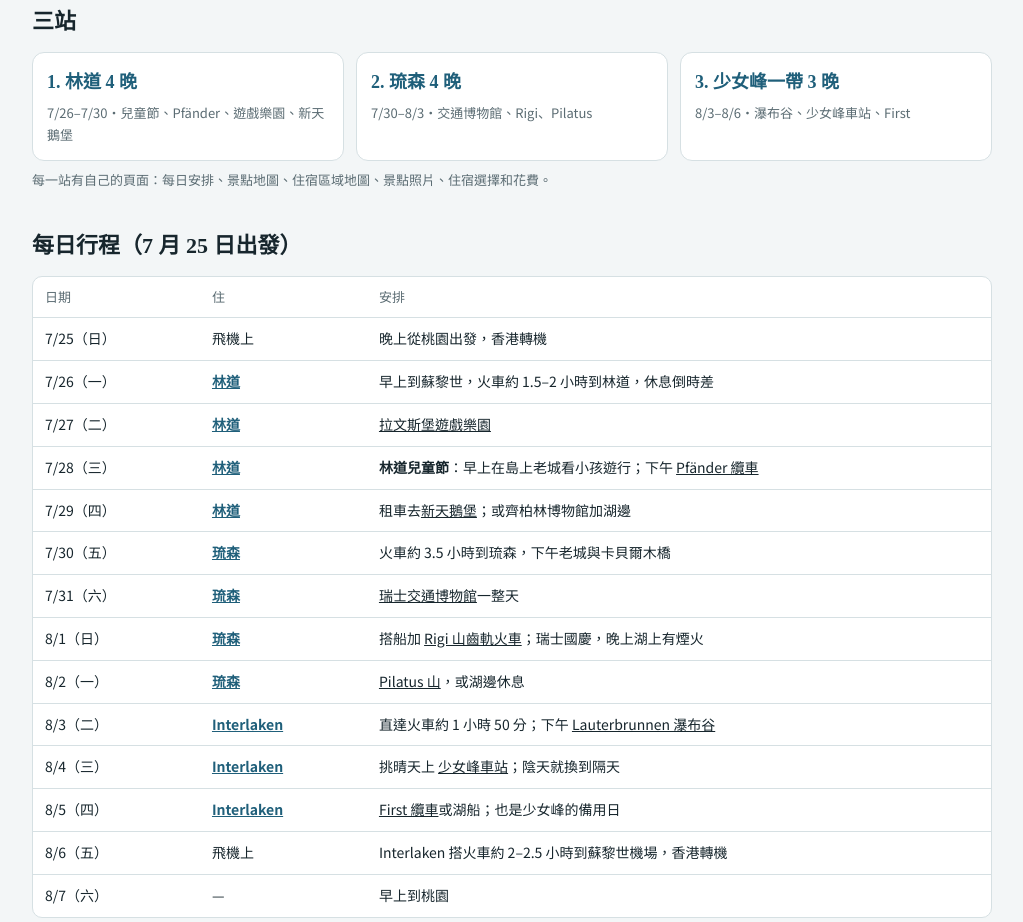
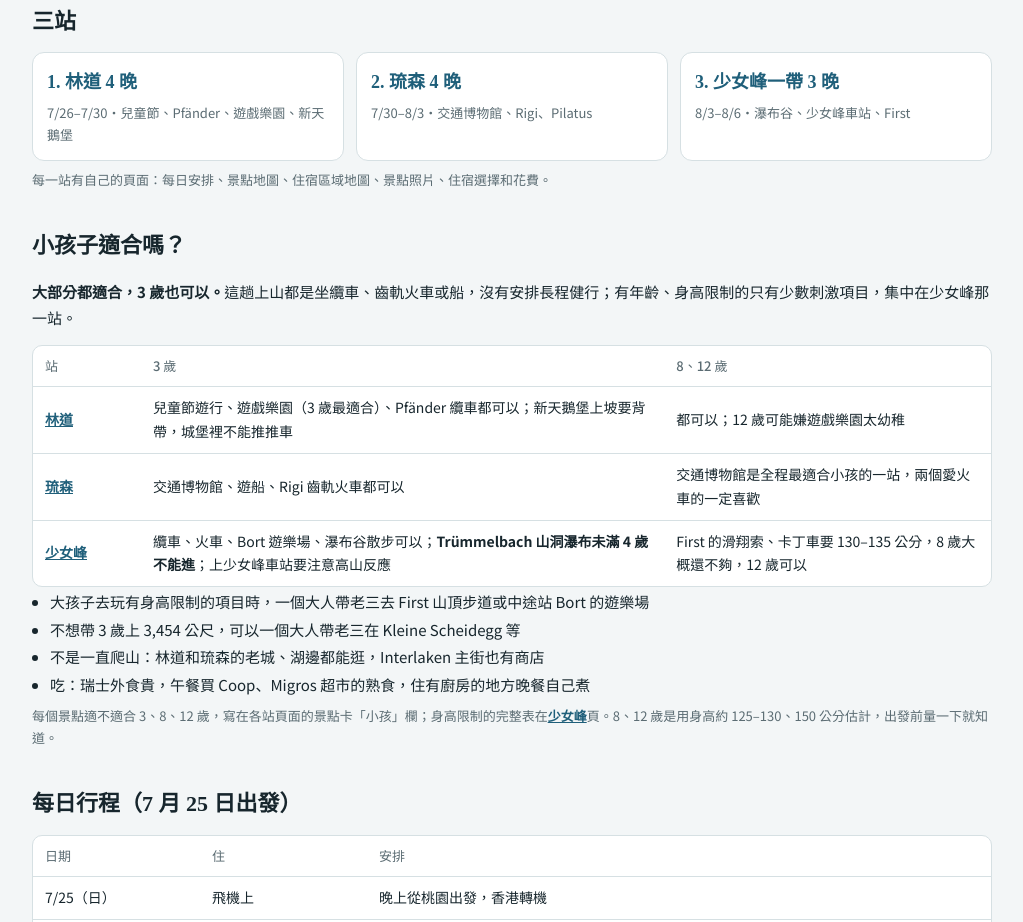
Before and after one commit to MumingC/trip-2027-968e00, a plain HTML site: page index.html in a window 1280 px wide. Shown: the part 396-1318 px from the top of the page, without its empty margins (128-1151 px from the left). Drawn offline with nearby package versions, Linux system fonts and the light colour scheme.

Commit message:
Update trip site
Co-Authored-By: Claude Opus 5.5 <noreply@anthropic.com>

```diff
--- a/index.html
+++ b/index.html
@@ -909,7 +909,12 @@ function sightsSection(){
 }
 function home(){
   heroPlain("2027 年 7 月底・12 天・蘇黎世進出","瑞士＋德南家庭旅行","先在林道住 4 晚，再到琉森住 4 晚玩火車和湖，最後到少女峰山下住 3 晚，從蘇黎世回台。",["7/28 林道兒童節","蘇黎世進出","換 2 次住處",FAM+"約 35–57 萬"],SN["sn-1"]);
-  return '<section><h2>三站</h2><div class="cards seg3">'+[["lindau","1. 林道 4 晚","7/26–7/30・兒童節、Pfänder、遊戲樂園、新天鵝堡"],["luzern","2. 琉森 4 晚","7/30–8/3・交通博物館、Rigi、Pilatus"],["ilk","3. 少女峰一帶 3 晚","8/3–8/6・瀑布谷、少女峰車站、First"]].map(c=>'<a class="card" href="#'+c[0]+'"><h3>'+c[1]+'</h3><p>'+c[2]+'</p></a>').join("")+'</div>'+note("每一站有自己的頁面：每日安排、景點地圖、住宿區域地圖、景點照片、住宿選擇和花費。")+'</section>'+sec("每日行程（7 月 25 日出發）",tbl(["日期","住","安排"],[
+  return '<section><h2>三站</h2><div class="cards seg3">'+[["lindau","1. 林道 4 晚","7/26–7/30・兒童節、Pfänder、遊戲樂園、新天鵝堡"],["luzern","2. 琉森 4 晚","7/30–8/3・交通博物館、Rigi、Pilatus"],["ilk","3. 少女峰一帶 3 晚","8/3–8/6・瀑布谷、少女峰車站、First"]].map(c=>'<a class="card" href="#'+c[0]+'"><h3>'+c[1]+'</h3><p>'+c[2]+'</p></a>').join("")+'</div>'+note("每一站有自己的頁面：每日安排、景點地圖、住宿區域地圖、景點照片、住宿選擇和花費。")+'</section>'+sec("小孩子適合嗎？",'<p><b>大部分都適合，3 歲也可以。</b>這趟上山都是坐纜車、齒軌火車或船，沒有安排長程健行；有年齡、身高限制的只有少數刺激項目，集中在少女峰那一站。</p>'+tbl(["站","3 歲","8、12 歲"],[
+    ['<a class="go" href="#lindau">林道</a>',"兒童節遊行、遊戲樂園（3 歲最適合）、Pfänder 纜車都可以；新天鵝堡上坡要背帶，城堡裡不能推推車","都可以；12 歲可能嫌遊戲樂園太幼稚"],
+    ['<a class="go" href="#luzern">琉森</a>',"交通博物館、遊船、Rigi 齒軌火車都可以","交通博物館是全程最適合小孩的一站，兩個愛火車的一定喜歡"],
+    ['<a class="go" href="#ilk">少女峰</a>',"纜車、火車、Bort 遊樂場、瀑布谷散步可以；<b>Trümmelbach 山洞瀑布未滿 4 歲不能進</b>；上少女峰車站要注意高山反應","First 的滑翔索、卡丁車要 130–135 公分，8 歲大概還不夠，12 歲可以"]],"wr")+
+    ul(["大孩子去玩有身高限制的項目時，一個大人帶老三去 First 山頂步道或中途站 Bort 的遊樂場","不想帶 3 歲上 3,454 公尺，可以一個大人帶老三在 Kleine Scheidegg 等","不是一直爬山：林道和琉森的老城、湖邊都能逛，Interlaken 主街也有商店","吃：瑞士外食貴，午餐買 Coop、Migros 超市的熟食，住有廚房的地方晚餐自己煮"])+
+    note("每個景點適不適合 3、8、12 歲，寫在各站頁面的景點卡「小孩」欄；身高限制的完整表在<a class=\"go\" href=\"#ilk\">少女峰</a>頁。8、12 歲是用身高約 125–130、150 公分估計，出發前量一下就知道。"))+sec("每日行程（7 月 25 日出發）",tbl(["日期","住","安排"],[
     ["7/25（日）","飛機上","晚上從桃園出發，香港轉機"],
     ["7/26（一）",'<a class="go" href="#lindau">林道</a>',"早上到蘇黎世，火車約 1.5–2 小時到林道，休息倒時差"],
     ["7/27（二）",'<a class="go" href="#lindau">林道</a>',gmq("拉文斯堡遊戲樂園","Ravensburger Spieleland")],
```
